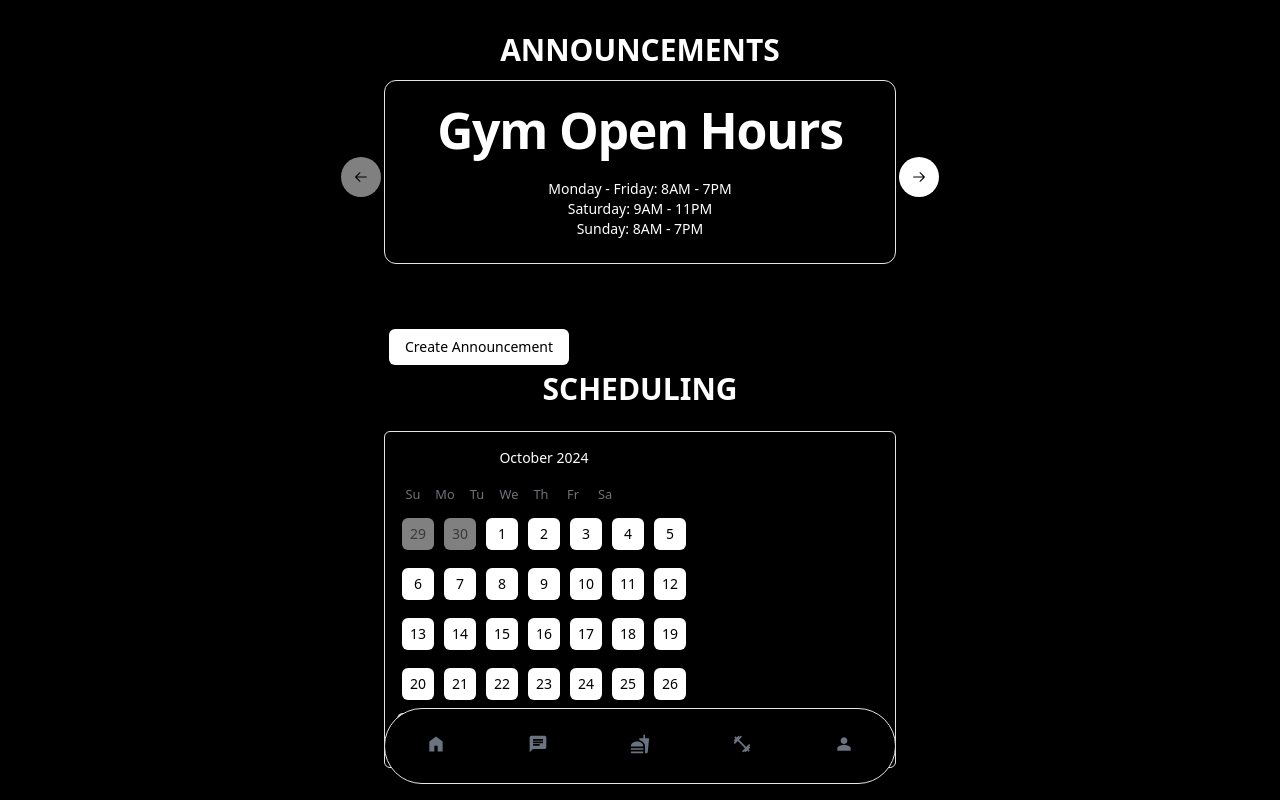
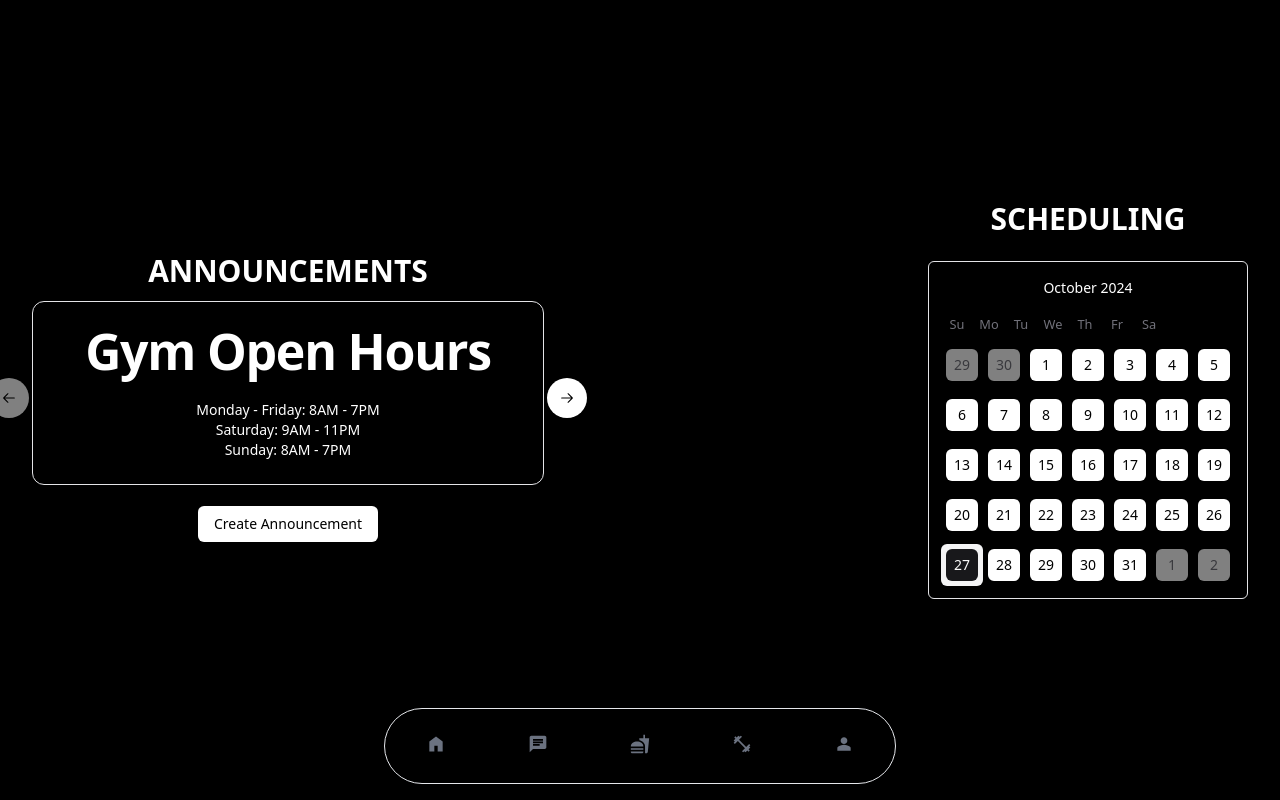
Before and after one commit to tylermong/The-Pack, a Next.js app in the folder the-pack/: page /home in a window 1280 px wide. Built offline with nearby package versions, Linux system fonts and the light colour scheme.

Commit message:
Updated home page styling

```diff
--- a/the-pack/src/app/home/page.tsx
+++ b/the-pack/src/app/home/page.tsx
@@ -6,15 +6,15 @@ import Carousel from "@/src/components/home/Carousel";
 import AnnouncementForm from "@/components/forms/AnnouncementForm";
 import HomeCalendar from "@/components/home/HomeCalendar";
 
-
-export default function Home()
-{
-    return(
-        <main>
-            <FloatingNav/>
-            <Carousel/>
-            <AnnouncementForm/>
-            <HomeCalendar/>
+export default function Home() {
+    return (
+        <main className='flex flex-row'>
+            <FloatingNav />
+            <div className='flex justify-center flex-col mr-96'>
+                <Carousel />
+                <AnnouncementForm />
+            </div>
+            <HomeCalendar />
         </main>
     )
 }
--- a/the-pack/src/components/forms/AnnouncementForm.tsx
+++ b/the-pack/src/components/forms/AnnouncementForm.tsx
@@ -45,7 +45,7 @@ const AnnouncementForm = () => {
   };
 
   return (
-    <div>
+    <div className='flex justify-center'>
       <Dialog>
         <DialogTrigger asChild>
           <Button variant="outline">Create Announcement</Button>
--- a/the-pack/src/components/home/Carousel.tsx
+++ b/the-pack/src/components/home/Carousel.tsx
@@ -13,7 +13,7 @@ const AnnouncementCarousel = () =>{
                         <h3 className="text-white md:text-3xl text-2xl font-extrabold text-center max-md:text-center">ANNOUNCEMENTS</h3>
                     </div>
 
-                    <div className='Carousel mb-8'>
+                    <div className='Carousel mb-4'>
                     <Carousel orientation='horizontal' className='max-w-lg border-solid border-gray-5'>
 
                         <CarouselContent>
```
